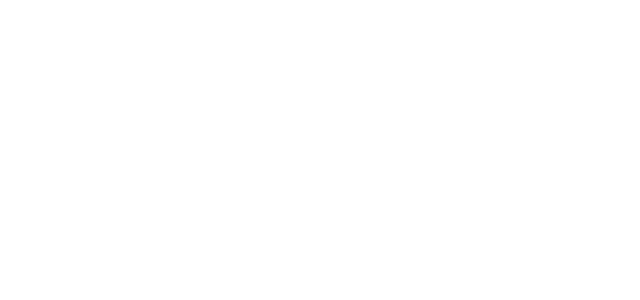
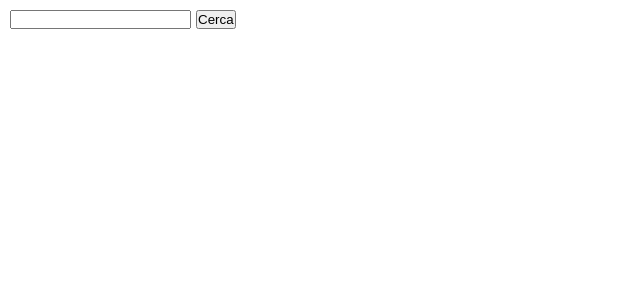
Before and after one commit to LuigiRagusa95/vue-boolflix, a Vue app: page / in a window 1280 px wide. Shown: the top 300 px of the page, without its empty margins (0-640 px from the left). Built offline with nearby package versions, Linux system fonts and the light colour scheme.

Commit message:
ADD: add $emit from Header to Main component

```diff
--- a/src/App.vue
+++ b/src/App.vue
@@ -1,15 +1,47 @@
 <template>
 	<div id="app">
-		<Header />
+		<Header @getInputValue="getSearchValue" />
+		<Main :data="database" />
 	</div>
 </template>
 
 <script>
+// import Axios from "axios";
+
 import Header from "./components/Header.vue";
+import Main from "./components/Main.vue";
+
 export default {
 	name: "App",
-	components: { Header },
+	components: { Header, Main },
+	data() {
+		return {
+			valueToSearch: "",
+			database: null,
+		};
+	},
+	methods: {
+		getSearchValue(data) {
+			this.valueToSearch = data;
+			console.log(data);
+		},
+	},
 };
 </script>
 
-<style lang="scss"></style>
+<style lang="scss">
+*,
+*::before,
+*::after {
+	margin: 0;
+	padding: 0;
+	box-sizing: border-box;
+}
+
+html,
+body {
+	width: 100%;
+	height: 100%;
+	font-family: sans-serif;
+}
+</style>
--- a/src/components/Header.vue
+++ b/src/components/Header.vue
@@ -1,10 +1,19 @@
-<template><header></header></template>
+<template>
+	<header>
+		<form action="POST">
+			<input autocomplete="off" type="text" name="input-search" v-model="searchString" />
+			<button @click.prevent="$emit('getInputValue', searchString)">Cerca</button>
+		</form>
+	</header>
+</template>
 
 <script>
 export default {
 	name: "Header",
 	data() {
-		return {};
+		return {
+			searchString: "",
+		};
 	},
 	props: {},
 	methods: {},
@@ -12,4 +21,12 @@
 };
 </script>
 
-<style lang="scss" scoped></style>
+<style lang="scss" scoped>
+header {
+	padding: 10px;
+}
+
+form > * {
+	margin-right: 5px;
+}
+</style>
--- /dev/null
+++ b/src/components/Main.vue
@@ -0,0 +1,17 @@
+<template>
+	<main></main>
+</template>
+
+<script>
+export default {
+	name: "margin",
+	props: {
+		data: Array,
+	},
+	data() {
+		return {};
+	},
+};
+</script>
+
+<style lang="scss" scoped></style>
```
